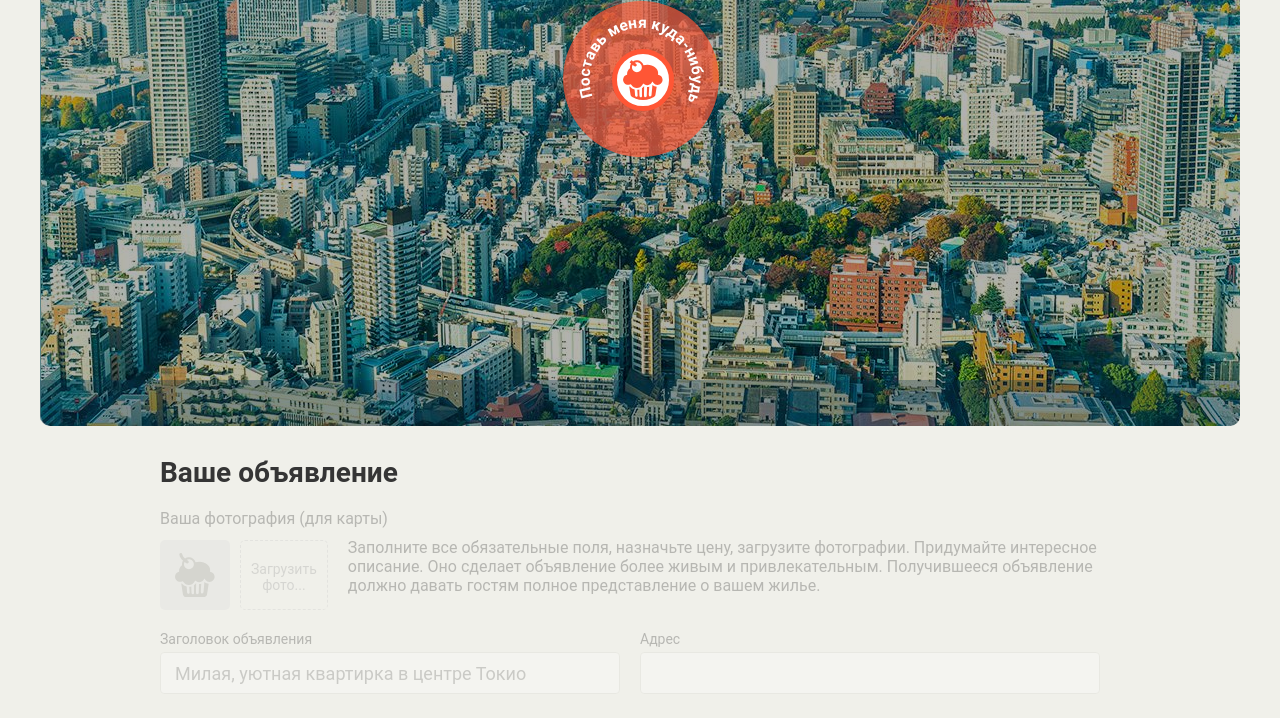
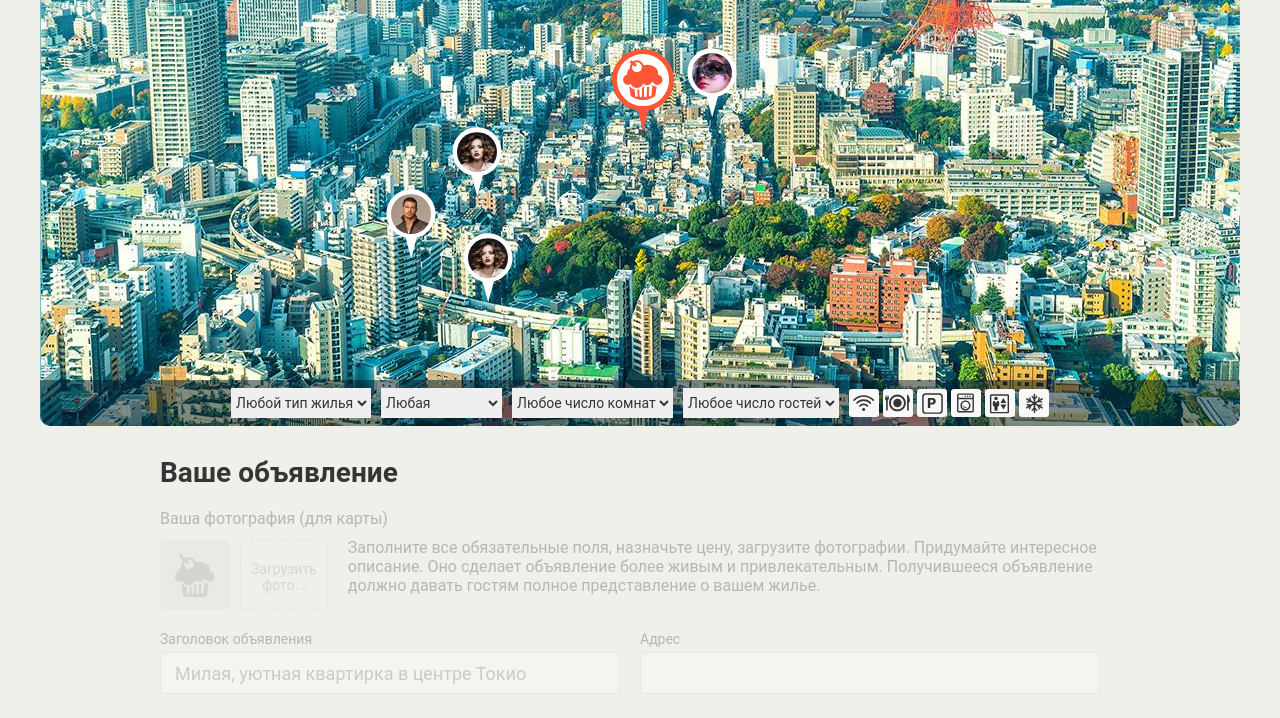
Before and after one commit to DEADushka108/1146763-keksobooking-20, a website: page index.html in a window 1280 px wide. Shown: the part 324-1042 px from the top of the page. Drawn offline with Linux system fonts and the light colour scheme; files whose address does not match are found by name.

Commit message:
Создает массив случейных объявлений и выводит метки на карту

```diff
--- a/index.html
+++ b/index.html
@@ -248,5 +248,6 @@
     </div>
   </template>
 
+  <script src="./js/main.js"></script>
 </body>
 </html>
--- a/js/main.js
+++ b/js/main.js
@@ -0,0 +1,148 @@
+'use strict';
+
+var TOTAL = 8;
+var TYPES = {
+  'palace': 'Дворец',
+  'flat': 'Квартира',
+  'house': 'Дом',
+  'bungalo': 'Бунгало',
+};
+var TIMES = [
+  '12:00',
+  '13:00',
+  '14:00',
+];
+var FEATURES = [
+  'wifi',
+  'dishwasher',
+  'parking',
+  'washer',
+  'elevator',
+  'conditioner',
+];
+var PHOTOS = [
+  'http://o0.github.io/assets/images/tokyo/hotel1.jpg',
+  'http://o0.github.io/assets/images/tokyo/hotel2.jpg',
+  'http://o0.github.io/assets/images/tokyo/hotel3.jpg',
+];
+var TITLES = [
+  'Просторный и чистый дворец',
+  'Уютный маленький дворец в пригороде',
+  'Разваливающийся дворец в центре города',
+  'Просторная и теплая квартира в небоскребе',
+  'Маленькая уютная квартирка в подвале',
+  'Большой дом с бассейном и сауной',
+  'Маленькая хибарка в самом живописном месте города',
+  'Загородное бунгало со всеми удобствами',
+  'Бунгало с видом на центральный парк',
+];
+
+var shuffledTitles = getShuffledArray(TITLES);
+var leaseAds = createLeaseAdArray();
+
+function createLeaseAd() {
+  var randomX = getRandomInteger(300, 900);
+  var randomY = getRandomInteger(130, 630);
+
+  var leaseAd = {
+    author: {
+      avatar: 'img/avatars/user0' + getRandomInteger(1, TOTAL) + '.png'
+    },
+    offer: {
+      title: shuffledTitles[0],
+      address: randomX + ', ' + randomY,
+      price: getRandomInteger(1000, 100000),
+      type: getRandomArrayElement(getObjectKeys(TYPES)),
+      rooms: getRandomInteger(1, 100),
+      guests: getRandomInteger(0, 3),
+      checkin: getRandomArrayElement(TIMES),
+      checkout: getRandomArrayElement(TIMES),
+      features: spliceArray(getShuffledArray(FEATURES)),
+      description: '',
+      photos: getShuffledArray(PHOTOS),
+    },
+    location: {
+      x: randomX,
+      y: randomY,
+    }
+  };
+  return leaseAd;
+};
+
+function createLeaseAdArray() {
+  var newArray = [];
+  for (var i = 0; i < TOTAL; i++) {
+    newArray.push(createLeaseAd());
+    shuffledTitles.splice(0, 1);
+  }
+  return newArray;
+};
+
+function getRandomInteger(min, max) {
+  return Math.floor(Math.random() * (max + 1 - min) + min);
+};
+
+function getShuffledArray(arr) {
+  var newArray = copyArray(arr);
+  for (var i = newArray.length - 1; i >= 1; i--) {
+    var j = getRandomInteger(0, i);
+    var temp = newArray[j];
+    newArray[j] = newArray[i];
+    newArray[i] = temp;
+  }
+  return newArray;
+};
+
+function copyArray(arr) {
+  return arr.slice();
+};
+
+function getRandomArrayElement(arr) {
+  return arr[getRandomInteger(0, arr.length - 1)];
+};
+
+function getObjectKeys(obj) {
+  var newKeysArray = [];
+  for (var key in obj) {
+    if (obj.hasOwnProperty(key)) {
+      newKeysArray.push(key);
+    }
+  }
+  return newKeysArray;
+};
+
+function spliceArray(arr) {
+  return copyArray(arr).splice(0, getRandomInteger(0, arr.length - 1));
+};
+
+var PIN_WIDTH = 50;
+var PIN_HEIGHT = 70;
+var map = document.querySelector('.map');
+var pinsContainer = map.querySelector('.map__pins');
+
+function createPin(leaseAdElement) {
+  var pinTemplate = document.querySelector('#pin').content.querySelector('.map__pin');
+  var pinElement = pinTemplate.cloneNode(true);
+
+  pinElement.style.left = leaseAdElement.location.x - PIN_WIDTH + 'px';
+  pinElement.style.top = leaseAdElement.location.y - PIN_HEIGHT + 'px';
+
+  pinElement.querySelector('img').setAttribute('src', leaseAdElement.author.avatar);
+  pinElement.querySelector('img').setAttribute('alt', leaseAdElement.offer.title);
+
+  return pinElement;
+};
+
+function renderPins(leaseAdsArray) {
+  var fragment = document.createDocumentFragment();
+
+  leaseAdsArray.forEach(function (leaseAd) {
+    var pinElement = createPin(leaseAd);
+    fragment.appendChild(pinElement);
+  });
+
+  pinsContainer.appendChild(fragment);
+};
+
+map.classList.remove('map--faded');
+renderPins(leaseAds);
```
